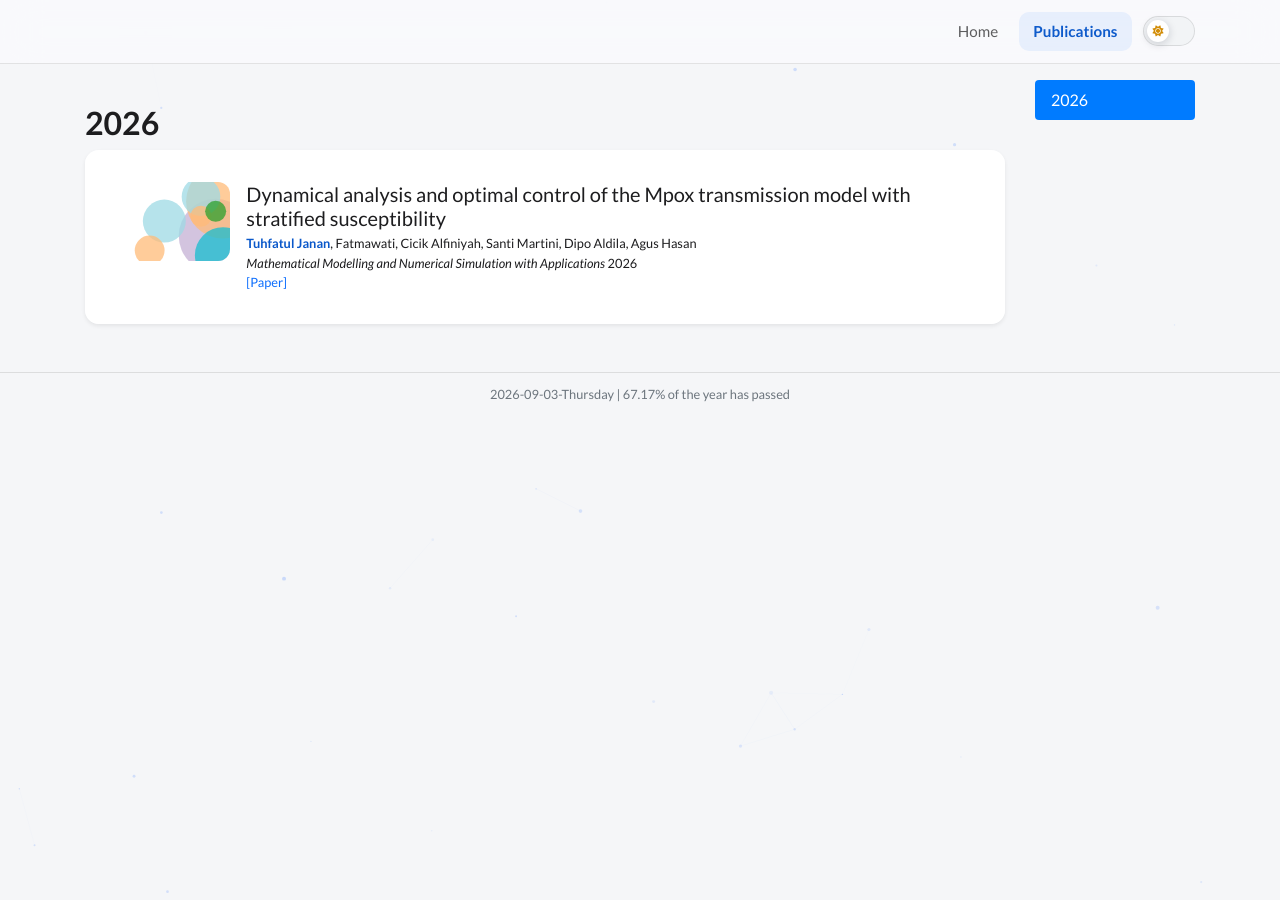
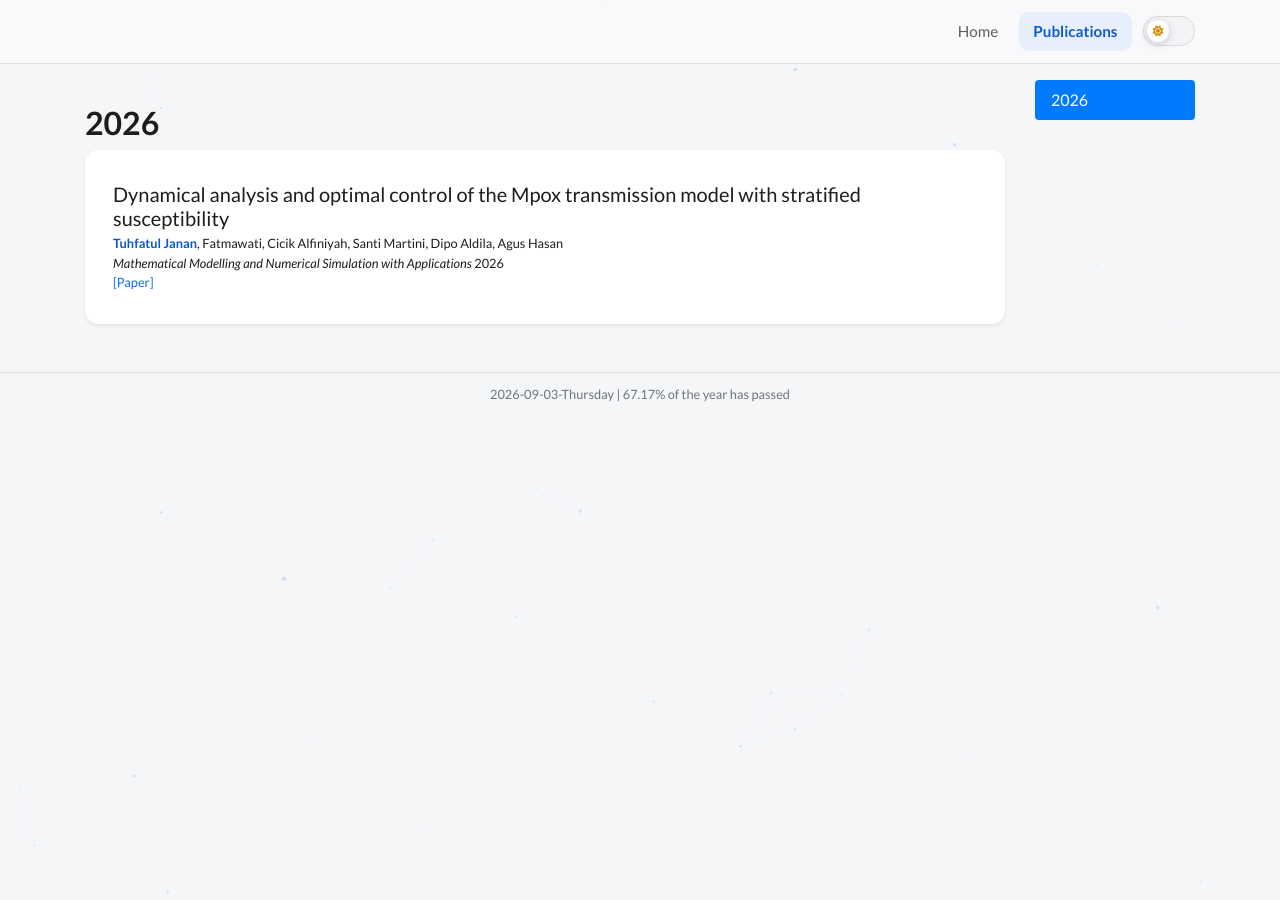
Before and after one commit to tuhfatuljanan/tuhfatuljanan.github.io, a Jekyll site: the page built from publications.html, in a window 1280 px wide. Built offline with Jekyll 4.4.1, drawn with Linux system fonts in a browser that asks for light colours; nearby versions of some CDN libraries; comment, search, counter and statistics services are not loaded; a style sheet for code colours, icons or effects is not loaded.

Commit message:
Update publication_item.html

```diff
--- a/_includes/widgets/publication_item.html
+++ b/_includes/widgets/publication_item.html
@@ -1,56 +1,90 @@
 {% assign item = include.item %}
+
+<!-- Desktop -->
 <div class="d-none d-md-block">
     <div class="pub-item-wrapper">
         <div class="row no-gutters pub-card {% unless include.hide_bottom_border %}border-bottom{% endunless %}">
-            <div class="col-md-3 col-xl-2 mb-md-0 p-md-3">
-                {%- if item.cover -%}
-                <img data-src="{{ item.cover | relative_url }}" alt="{{ item.title }}" class="lazy w-100 publication-cover" src="{{ '/assets/images/empty_300x200.png' | relative_url }}">
-                {%- else -%}
-                <svg class="bubble-visual-hash lazy w-100 publication-cover" data-bubble-visual-hash="{{ item.id }}" viewBox="0 0 300 200"></svg>
-                {%- endif -%}
-            </div>
-            <div class="col-md-9 col-xl-10 p-3 pl-md-0">
-                <h5 class="mt-0 mb-1 font-weight-normal">{{ item.title }}</h5>
-                <p class="mt-0 mb-0 small">{% include widgets/author_list.html authors=item.authors %}</p>
-                <p class="mt-0 mb-0 small">{{item.pub_pre}}<i>{{ item.pub }}</i>{{ item.pub_post }} {{ item.pub_date }} {{ item.pub_last }} <span data-semantic-scholar-id="{{ item.semantic_scholar_id }}"></span></p>
-                <p class="mt-0 mb-0 small text-muted">{{ item.abstract }}</p>
+
+            <div class="col-12 p-3">
+                <h5 class="mt-0 mb-1 font-weight-normal">
+                    {{ item.title }}
+                </h5>
+
+                <p class="mt-0 mb-0 small">
+                    {% include widgets/author_list.html authors=item.authors %}
+                </p>
+
+                <p class="mt-0 mb-0 small">
+                    {{ item.pub_pre }}<i>{{ item.pub }}</i>{{ item.pub_post }}
+                    {{ item.pub_date }} {{ item.pub_last }}
+                    <span data-semantic-scholar-id="{{ item.semantic_scholar_id }}"></span>
+                </p>
+
+                <p class="mt-0 mb-0 small text-muted">
+                    {{ item.abstract }}
+                </p>
 
                 <p class="small pb-0 mb-0 lh-125 text-muted abstract-links">
                     {% for link in item.links %}
                         {% if link[1].url %}
-                    <a target="{{ link[1]['target'] }}" href="{{ link[1]['url'] }}">[{{ link[0] }}]</a>
+                            <a target="{{ link[1]['target'] }}" href="{{ link[1]['url'] }}">
+                                [{{ link[0] }}]
+                            </a>
                         {% else %}
-                    <a target="_blank" href="{{ link[1] }}">[{{ link[0] }}]</a>
+                            <a target="_blank" href="{{ link[1] }}">
+                                [{{ link[0] }}]
+                            </a>
                         {% endif %}
                     {% endfor %}
                 </p>
+            </div>
 
         </div>
     </div>
 </div>
-</div>
 
-<div class="row no-gutters d-md-none {% unless include.hide_bottom_border %}border-bottom{% endunless %} {% if include.first %}rounded-xl-top{% endif %} {% if include.last %}rounded-xl-bottom{% endif %} {% if item.cover %}lazy{% endif %}" data-src="{{ item.cover | relative_url }}">
+
+<!-- Mobile -->
+<div class="row no-gutters d-md-none {% unless include.hide_bottom_border %}border-bottom{% endunless %} {% if include.first %}rounded-xl-top{% endif %} {% if include.last %}rounded-xl-bottom{% endif %}">
+
     <div class="w-100 pub-card-mobile-surface {% if include.first %}rounded-xl-top{% endif %} {% if include.last %}rounded-xl-bottom{% endif %}">
+
         <div class="d-flex align-items-start flex-column py-3 px-4">
-            <div class="mb-auto"></div>
+
             <div>
-                <h5 class="mt-0 mb-1 font-weight-normal">{{ item.title }}</h5>
-                <p class="mt-0 mb-0 small">{% include widgets/author_list.html authors=item.authors %}</p>
-                <p class="mt-0 mb-0 small">{{item.pub_pre}}<i>{{ item.pub }}</i>{{ item.pub_post }} {{ item.pub_date }} {{ item.pub_last }} <span data-semantic-scholar-id="{{ item.semantic_scholar_id }}"></span></p>
-                <p class="mt-0 mb-0 small text-muted">{{ item.abstract }}</p>
+                <h5 class="mt-0 mb-1 font-weight-normal">
+                    {{ item.title }}
+                </h5>
+
+                <p class="mt-0 mb-0 small">
+                    {% include widgets/author_list.html authors=item.authors %}
+                </p>
+
+                <p class="mt-0 mb-0 small">
+                    {{ item.pub_pre }}<i>{{ item.pub }}</i>{{ item.pub_post }}
+                    {{ item.pub_date }} {{ item.pub_last }}
+                    <span data-semantic-scholar-id="{{ item.semantic_scholar_id }}"></span>
+                </p>
+
+                <p class="mt-0 mb-0 small text-muted">
+                    {{ item.abstract }}
+                </p>
 
                 <p class="small pb-0 mb-0 lh-125 text-muted abstract-links">
                     {% for link in item.links %}
                         {% if link[1].url %}
-                    <a target="{{ link[1]['target'] }}" href="{{ link[1]['url'] }}">[{{ link[0] }}]</a>
+                            <a target="{{ link[1]['target'] }}" href="{{ link[1]['url'] }}">
+                                [{{ link[0] }}]
+                            </a>
                         {% else %}
-                    <a target="_blank" href="{{ link[1] }}">[{{ link[0] }}]</a>
+                            <a target="_blank" href="{{ link[1] }}">
+                                [{{ link[0] }}]
+                            </a>
                         {% endif %}
                     {% endfor %}
                 </p>
             </div>
+
         </div>
     </div>
-
 </div>
```
Lines whose indentation alone changed are shown as unchanged.
